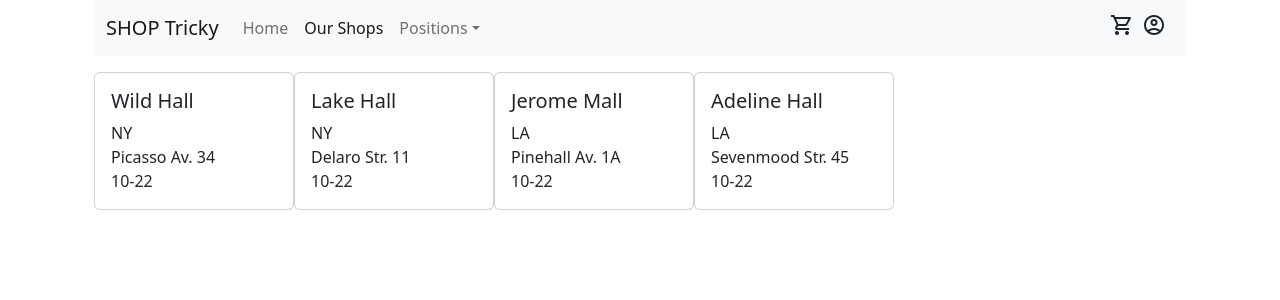
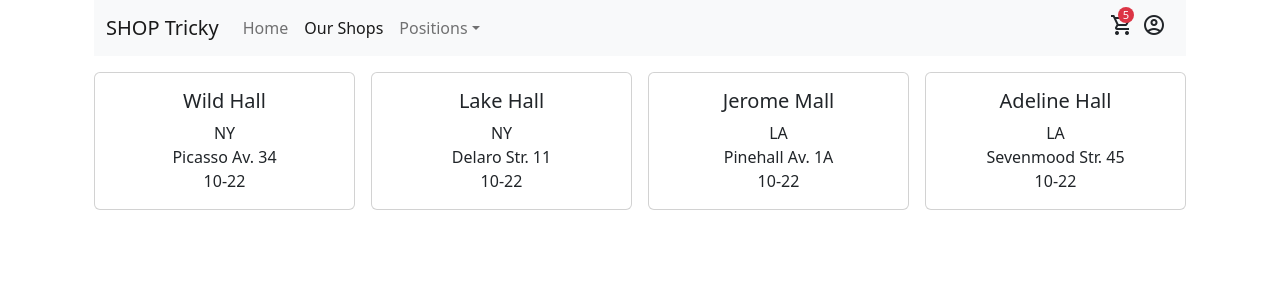
Before and after one commit to TatsianaYurchyk/shop, a React (Create React App) app: page /addresses in a window 1280 px wide. Shown: the top 300 px of the page. Built offline with nearby package versions, Linux system fonts and the light colour scheme.

Commit message:
address page reconstruction row

```diff
--- a/src/components/Header.tsx
+++ b/src/components/Header.tsx
@@ -4,12 +4,12 @@ import Navbar from 'react-bootstrap/Navbar';
 import NavDropdown from 'react-bootstrap/NavDropdown';
 import { Container } from "react-bootstrap";
 import { NavLink } from "react-router-dom";
+import { Button } from 'react-bootstrap';
 
 export function Header() {
   return (
     <Navbar bg="light" expand="lg" className="mb-3 sticky-top">
       <Container >
-        {/* <Container className="me-auto position-relative"> */}
         <Navbar.Brand to="/" as={NavLink}>SHOP Tricky</Navbar.Brand>
 
         <Navbar.Collapse id="basic-navbar-nav">
@@ -27,18 +27,25 @@ export function Header() {
                 Separated link
               </NavDropdown.Item>
             </NavDropdown>
-            {/* <div className="position-absolute top-0 end-0 d-flex"> */}
-
-            {/* </div> */}
           </Nav>
         </Navbar.Collapse>
+
         <div className="d-flex burger">
-          <Nav.Link className="icon" ><span className="material-symbols-outlined">
+
+          <Nav.Link className="icon position-relative" ><span className="material-symbols-outlined ">
             shopping_cart
-          </span></Nav.Link>
+          </span>
+          <div className="position-absolute rounded-circle bg-danger d-flex justify-content-center align-items-center count_custom"
+          >5</div>
+           </Nav.Link>
+
+
+
           <Nav.Link className="icon" ><span className="material-symbols-outlined">
             account_circle
           </span></Nav.Link>
+
+
           <Navbar.Toggle aria-controls="basic-navbar-nav" />
         </div>
 
--- a/src/index.css
+++ b/src/index.css
@@ -49,3 +49,10 @@ code {
 .icon{
   margin-right: 8px;
 }
+.count_custom{
+  color:white;
+  width:1rem;
+  height:1rem;
+  top:-20%;
+  right:0;
+  font-Size:0.7rem; }
--- a/src/pages/AddressPage.tsx
+++ b/src/pages/AddressPage.tsx
@@ -3,6 +3,7 @@ import { Header } from "../components/Header";
 import { Container } from "react-bootstrap";
 import { Routes, Route } from "react-router-dom";
 import Card from 'react-bootstrap/Card';
+import { Col,Row } from "react-bootstrap";
 
 export function AddressPage (){
 
@@ -16,9 +17,11 @@ export function AddressPage (){
     return (
         <Container>
         <Header/>
-        <div className="d-flex ">
+        <Row md={2} xs={1} lg={4} className="g-3 text-center">
+        {/* <div className="d-flex"> */}
         {shops.map(shop=>(
-            <Card style={{height: 'auto', width:'200px'}} key={shop.id} >
+          <Col>
+            <Card  key={shop.id} >
             <Card.Body>
               <Card.Title>{shop.title}</Card.Title>
 
@@ -30,8 +33,10 @@ export function AddressPage (){
 
             </Card.Body>
           </Card>
+          </Col>
         ))}
-        </div>
+        </Row>
+        {/* </div> */}
 
     </Container>
     )
```
